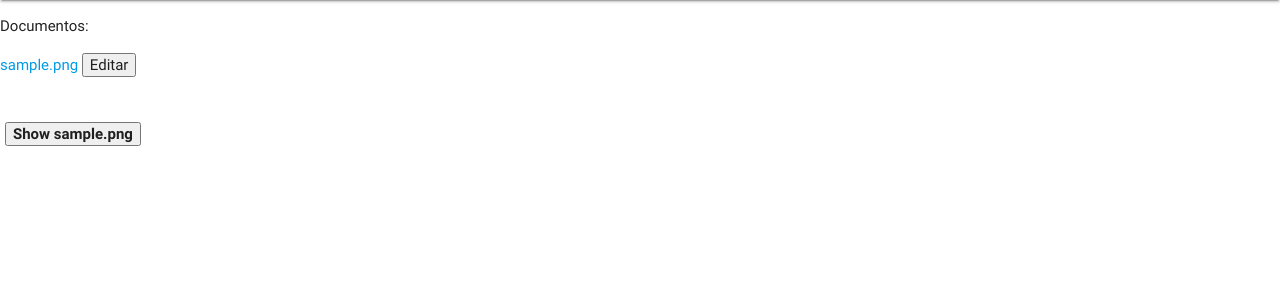
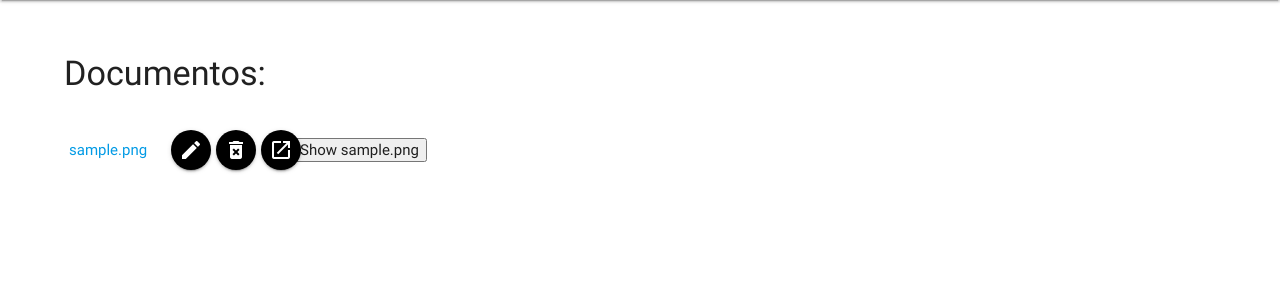
Before and after one commit to NumberZeroSoftware/PDFINVEST, a Django app: page /pdfapp/files/ in a window 1280 px wide. Shown: the part 64-364 px from the top of the page. Run offline with Django 3.2, Linux system fonts and the light colour scheme; tables that the repository leaves empty hold one stand-in row (values such as "Sample post"); lists and menus that the app fills with data are empty.

Commit message:
fix: add buttons to the documents list and move the preview to the right position

```diff
--- a/pdfapp/templates/files.html
+++ b/pdfapp/templates/files.html
@@ -35,36 +35,49 @@
         </div>
     </nav>
 
-
-    <table style="width: auto; height: auto;">
-
+    <div style="padding: 3% 5% 3% 5%;">
+    <table class="highlight" style="width: auto; height: auto;">
+        <tbody>
             <tr>
                 <!-- List of uploaded documents -->
                 {% if documents %}
-                <p>Documentos: </p>
+                    <h4>Documentos: </h4>
                     <p>
                     <ul>
                         {% for document in documents %}
-                        <li><a href="{{ document.docfile.url }}">{{ document.docfile.name }}</a>
-                        <input   id="{{ document.docfile.name|add:"_edit_btn" }}"
+                            <tr>
+                                <td>
+                                    <a href="{{ document.docfile.url }}">{{ document.docfile.name }}</a>
+                                </td>
+                                <td style="padding-left:5%">
+                                    <a class="btn-floating btn-small waves-effect waves-light black" id="{{ document.docfile.name|add:"_edit_btn" }}"
                                                             type="button"
                                                             value="Editar"
-                                                onClick="window.open('../edit/{{ document.docfile.name }}', '_blank'); return false;"
-                        /></li>
-                        <script type="text/javascript">documents.push("{{ document.docfile.name }}");</script>
+                                                            onClick="window.open('../edit/{{ document.docfile.name }}', '_blank'); return false;">
+                                        <i class="material-icons left">mode_edit</i>
+                                    </a>
+                                </td>
 
-                    {% endfor %}
-                </ul>
-                </p>
-            {% else %}
-                <p>No documents to Show.</p>
-            {% endif %}
-        </tr>
+                                <!-- delete button -->
+                                <td style="padding-left:5%">
+                                    <a class="btn-floating btn-small waves-effect waves-light black">
+                                        <i class="material-icons left">delete_forever</i>
+                                    </a>
+                                </td>
 
-        <tr>
-            {% if documents %}
-            <th style="text-align: left; vertical-align: text-top;">
-                {% for document in documents %}
+                                <!-- view button -->
+                                <td style="padding-left:5%">
+                                    <a class="btn-floating btn-small waves-effect waves-light black">
+                                        <i class="material-icons left">open_in_new</i>
+                                    </a>
+                                </td>
+
+
+
+
+
+
+                                <td>
                                     <p><input   id="{{ document.docfile.name|add:"_btn" }}"
                                                 type="button"
                                                 value="Show "
@@ -74,15 +87,10 @@
                                         document.getElementById('{{ document.docfile.name|add:"_btn" }}').name = getDocumentName("{{ document.docfile.name }}");
                                         document.getElementById('{{ document.docfile.name|add:"_btn" }}').value = document.getElementById('{{ document.docfile.name|add:"_btn" }}'). value + document.getElementById('{{ document.docfile.name|add:"_btn" }}').name;
                                     </script>
-                {% endfor %}
-            </th>
-            <th>
-            <table style="  margin-left: left;
-                            margin-right: auto;
-                            width: 100%;
-                            height: auto;">
-                <tr>
-                    {% for document in documents %}
+                                </td>
+
+
+                                <td>
                                     <th id="{{ document.docfile.name }}" style="display: none;">
                                         <div style="border: 2px solid;
                                                padding: 10px;
@@ -98,13 +106,45 @@
                                                 />
                                         </div>
                                     </th>
+                                </td>
+
+
+                            </tr>
+                            <script type="text/javascript">documents.push("{{ document.docfile.name }}");</script>
+
+                        {% endfor %}
+                    </ul>
+                    </p>
+                {% else %}
+                    <p>No documents to Show.</p>
+                {% endif %}
+            </tr>
+
+            <tr>
+                {% if documents %}
+                <th style="text-align: left; vertical-align: text-top;">
+                    {% for document in documents %}
+
+                    {% endfor %}
+                </th>
+                <th>
+                <table style="  margin-left: left;
+                                margin-right: auto;
+                                width: 100%;
+                                height: auto;">
+                    <tr>
+                        {% for document in documents %}
+
                         {% endfor %}
                     </tr>
                 </table>
                 </th>
             {% endif %}
             </tr>
+        </tbody>
     </table>
+    </div>
+
 
     </body>
 
```
Lines whose indentation alone changed are shown as unchanged.
